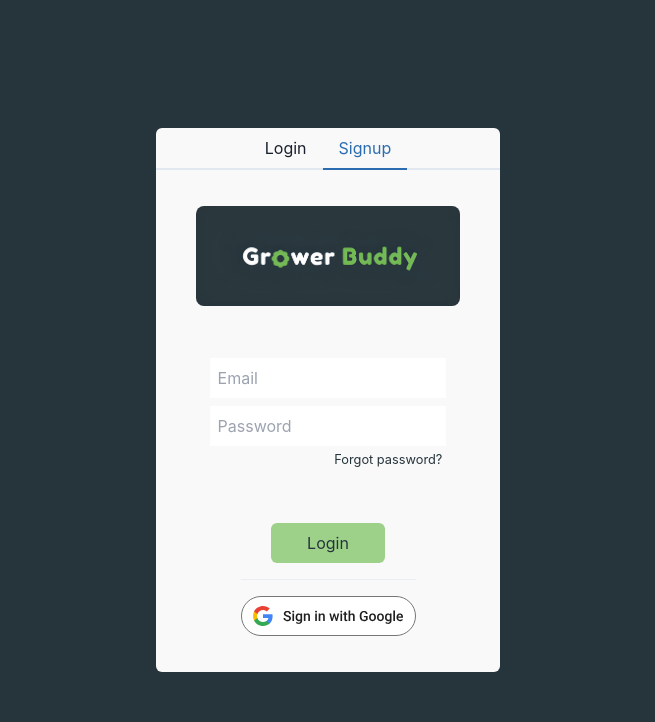
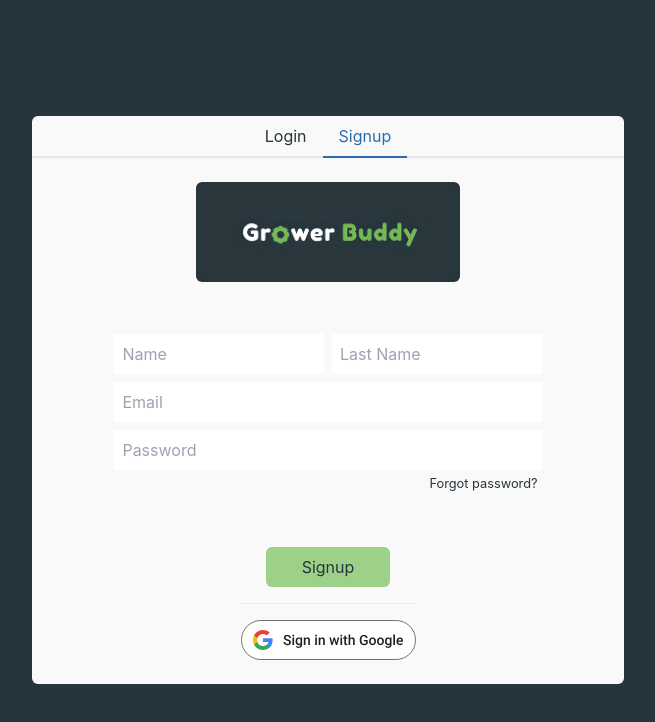
Before and after one commit to alvaropsouza/grower-buddy-frontend, a Next.js app: page / in a window 1280 px wide. Both pictures are taken after a click on the tab "Signup". Shown: the top 722 px of the page, without its empty margins (312-967 px from the left). Built offline with nearby package versions, Linux system fonts and the light colour scheme.

Commit message:
feat: signup tab

```diff
--- a/src/components/login-signup-form/LoginSignupForm.tsx
+++ b/src/components/login-signup-form/LoginSignupForm.tsx
@@ -1,5 +1,6 @@
 import { Tabs, TabList, TabPanels, Tab, TabPanel } from "@chakra-ui/react";
 import LoginForm from "~/components/login-form/loginForm";
+import SignupForm from "~/components/signup-form/signupForm";
 
 export default function LoginSignupForm() {
   return (
@@ -8,7 +9,7 @@ export default function LoginSignupForm() {
       size="md"
       className="items-center rounded-md bg-[#f9f9f9]"
     >
-      <TabList>
+      <TabList className="text-[#26343b]">
         <Tab>Login</Tab>
         <Tab>Signup</Tab>
       </TabList>
@@ -18,10 +19,7 @@ export default function LoginSignupForm() {
           <LoginForm />
         </TabPanel>
         <TabPanel>
-          <LoginForm />
-        </TabPanel>
-        <TabPanel>
-          <LoginForm />
+          <SignupForm />
         </TabPanel>
       </TabPanels>
     </Tabs>
--- /dev/null
+++ b/src/components/signup-form/signupForm.tsx
@@ -0,0 +1,117 @@
+import React, { useState, type FormEvent } from "react";
+import { loginUser } from "../../services/User/UserService";
+import { useRouter } from "next/navigation";
+import { SignupButton } from "~/components/ui/Buttons";
+import Spinner from "~/components/ui/Spinner";
+import { Divider, Image } from "@chakra-ui/react";
+
+export default function SignupForm() {
+  const router = useRouter();
+
+  const [signupData, setSignupData] = useState({
+    email: "",
+    password: "",
+    name: "",
+    lastName: "",
+  });
+
+  const [signupButton, setsignupButton] = useState(SignupButton);
+
+  const handleChange = (e: { target: { value: string; name: string } }) => {
+    const { value } = e.target;
+    setSignupData({
+      ...signupData,
+      [e.target.name]: value,
+    });
+  };
+
+  const handleSubmit = async (e: FormEvent) => {
+    e.preventDefault();
+    setsignupButton(<Spinner />);
+    const { password, email } = signupData;
+
+    const { status } = await loginUser({ password, email });
+
+    if (status === 200) {
+      router.push("/dashboard");
+    } else {
+      setsignupButton(signupButton);
+    }
+  };
+  return (
+    <div className="rounded-md bg-[#f9f9f9] p-2">
+      <form
+        onSubmit={handleSubmit}
+        className="align-text-center flex flex-col items-center justify-center"
+      >
+        <Image
+          src="/logo.png"
+          alt=""
+          boxSize={100}
+          width={"auto"}
+          className="mb-12 flex select-none rounded-md"
+        />
+        <div className="flex w-[80%] flex-col">
+          <div className="flex flex-col">
+            <div className="flex items-center justify-center">
+              <input
+                type="name"
+                name="name"
+                placeholder="Name"
+                className="m-1 w-[50%] p-2 focus:shadow-md focus:outline-none"
+                value={signupData.name}
+                onChange={handleChange}
+                autoComplete="true"
+              />
+              <input
+                type="lastName"
+                placeholder="Last Name"
+                name="lastName"
+                className="focus: m-1 w-[50%]  p-2 focus:shadow-md focus:outline-none"
+                value={signupData.lastName}
+                onChange={handleChange}
+                autoComplete="true"
+              />
+            </div>
+            <input
+              type="email"
+              name="email"
+              placeholder="Email"
+              className="m-1 p-2 px-[auto]  focus:shadow-md focus:outline-none"
+              value={signupData.email}
+              onChange={handleChange}
+              autoComplete="true"
+            />
+            <input
+              type="password"
+              placeholder="Password"
+              name="password"
+              className="focus: m-1 p-2  focus:shadow-md focus:outline-none"
+              value={signupData.password}
+              onChange={handleChange}
+              autoComplete="true"
+            />
+          </div>
+          <div className="mx-2 flex justify-end">
+            <small className="cursor-pointer text-[#26343b]">
+              <a>Forgot password?</a>
+            </small>
+            <hr className="my-5" />
+          </div>
+        </div>
+        <div className="flex flex-col items-center justify-center">
+          {signupButton}
+          <Divider className="m-4" />
+
+          <Image
+            src="/web_light_rd_SI.svg"
+            alt=""
+            boxSize="40px"
+            width="auto"
+            className=""
+          />
+        </div>
+      </form>
+    </div>
+  );
+}
--- a/src/components/ui/Buttons.tsx
+++ b/src/components/ui/Buttons.tsx
@@ -8,3 +8,14 @@ export function LoginButton() {
     </button>
   );
 }
+
+export function SignupButton() {
+  return (
+    <button
+      type="submit"
+      className="mt-8 rounded-md bg-[#9DD189] p-2 px-9 text-[#26343b] hover:bg-[#6FBD52] focus:outline-none"
+    >
+      Signup
+    </button>
+  );
+}
```
